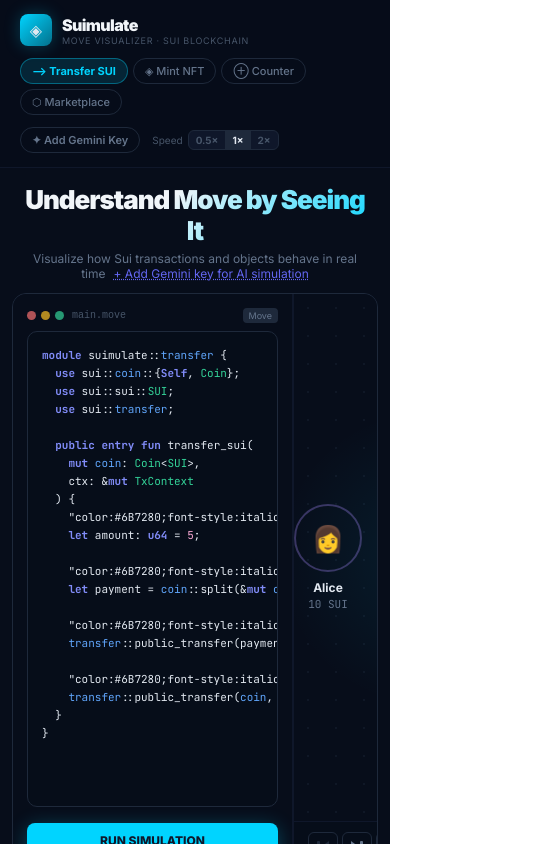
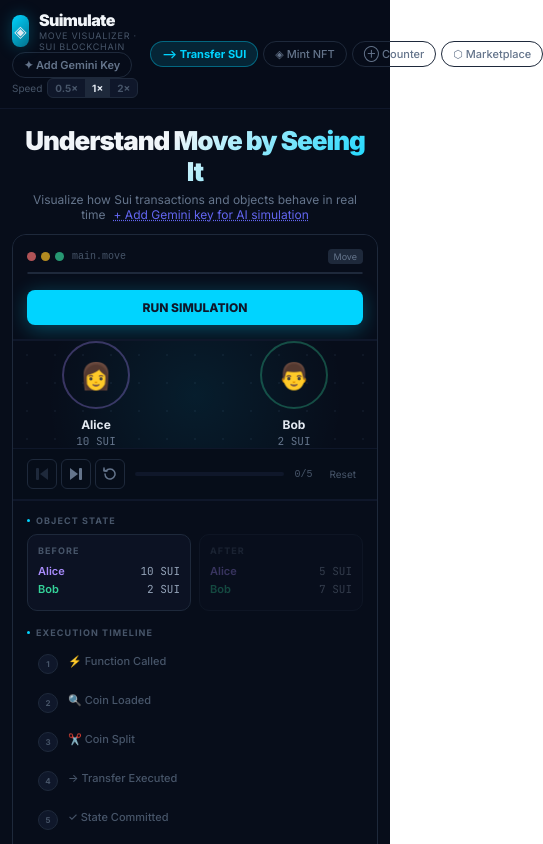
Before and after one commit to manueldezman/suimulate, a React (Vite) app: page / in a window 390 px wide. Shown: the top 844 px of the page, 543 px wide, since content can reach past the window. Built offline with nearby package versions, Linux system fonts and the light colour scheme.

Commit message:
feat: optimize for mobile view

```diff
--- a/src/move-playground.jsx
+++ b/src/move-playground.jsx
@@ -1019,12 +1019,24 @@
         ::-webkit-scrollbar{width:4px;height:4px;}
         ::-webkit-scrollbar-track{background:transparent;}
         ::-webkit-scrollbar-thumb{background:#1E293B;border-radius:2px;}
+        @media (max-width: 768px) {
+          .main-grid {
+            grid-template-columns: 1fr !important;
+            grid-template-rows: auto auto auto !important;
+            overflow-y: auto !important;
+          }
+          .panel-left { min-height: 400px; border-right: none !important; border-bottom: 1px solid #0F172A; }
+          .panel-center { min-height: 400px; }
+          .panel-right { min-height: 400px; border-left: none !important; border-top: 1px solid #0F172A; }
+          }
+        }
       `}</style>
 
       {showKeyPanel && <GeminiKeyPanel geminiKey={geminiKey} onSave={setGeminiKey} onClose={()=>setShowKeyPanel(false)} />}
 
       {/* HEADER */}
-      <header style={{ padding:"14px 20px",borderBottom:"1px solid #0F172A",display:"flex",alignItems:"center",gap:"12px",background:"rgba(7,13,26,0.96)",backdropFilter:"blur(12px)",position:"sticky",top:0,zIndex:100,flexWrap:"wrap" }}>
+      <header style={{ padding:"10px 12px",borderBottom:"1px solid #0F172A",display:"flex",alignItems:"center",gap:"12px",background:"rgba(7,13,26,0.96)",backdropFilter:"blur(12px)",position:"sticky",top:0,zIndex:100, }}>
+        <div className="row-1">
           {/* Logo */}
           <div style={{ display:"flex",alignItems:"center",gap:"10px",flexShrink:0 }}>
             <div style={{ width:"32px",height:"32px",background:`linear-gradient(135deg, ${template.color}, ${template.color}80)`,borderRadius:"8px",display:"flex",alignItems:"center",justifyContent:"center",fontSize:"16px",boxShadow:`0 0 16px ${template.color}40`,transition:"all 0.4s ease" }}>◈</div>
@@ -1033,23 +1045,10 @@
               <div style={{ color:"#475569",fontSize:"9px",letterSpacing:"0.08em",textTransform:"uppercase" }}>Move Visualizer · Sui Blockchain</div>
             </div>
           </div>
-
-        <div style={{ flex:1 }} />
-
-        {/* Templates */}
-        <div style={{ display:"flex",gap:"5px",flexWrap:"wrap" }}>
-          {Object.values(TEMPLATES).map((t)=>(
-            <button key={t.id} onClick={()=>selectTemplate(t.id)} style={{ padding:"5px 11px",borderRadius:"20px",background:selectedTemplate===t.id?`${t.color}20`:"transparent",border:`1px solid ${selectedTemplate===t.id?t.color+"60":"#1E293B"}`,color:selectedTemplate===t.id?t.color:"#64748B",fontSize:"11px",fontWeight:selectedTemplate===t.id?700:500,cursor:"pointer",transition:"all 0.2s ease",whiteSpace:"nowrap" }}>
-              {t.icon} {t.label}
-            </button>
-          ))}
-        </div>
-
            {/* Gemini key */}
           <button onClick={()=>setShowKeyPanel(true)} style={{ display:"flex",alignItems:"center",gap:"6px",padding:"5px 11px",borderRadius:"20px",background:geminiKey?"rgba(99,102,241,0.15)":"transparent",border:`1px solid ${geminiKey?"#6366F160":"#1E293B"}`,color:geminiKey?"#818CF8":"#64748B",fontSize:"11px",fontWeight:600,cursor:"pointer",whiteSpace:"nowrap",flexShrink:0 }}>
             {geminiKey?"✦ AI On":"✦ Add Gemini Key"}
           </button>
-
           {/* Speed */}
           <div style={{ display:"flex",alignItems:"center",gap:"5px",flexShrink:0 }}>
             <span style={{ color:"#475569",fontSize:"10px" }}>Speed</span>
@@ -1059,6 +1058,20 @@
               ))}
             </div>
           </div>
+        </div>
+
+        <div className="row-2">
+          {/* Templates */}
+          <div style={{ display:"flex",gap:"5px", overflowX: "auto", whiteSpace: "nowrap", width: "100%", paddingBotton: "4px", }}>
+            {Object.values(TEMPLATES).map((t)=>(
+              <button key={t.id} onClick={()=>selectTemplate(t.id)} style={{ padding:"5px 11px",borderRadius:"20px",background:selectedTemplate===t.id?`${t.color}20`:"transparent",border:`1px solid ${selectedTemplate===t.id?t.color+"60":"#1E293B"}`,color:selectedTemplate===t.id?t.color:"#64748B",fontSize:"11px",fontWeight:selectedTemplate===t.id?700:500,cursor:"pointer",transition:"all 0.2s ease",whiteSpace:"nowrap" }}>
+                {t.icon} {t.label}
+              </button>
+            ))}
+          </div>
+        </div>
+
+
       </header>
 
       {/* HERO */}
@@ -1073,10 +1086,11 @@
       </div>
 
       {/* MAIN GRID — responsive columns */}
-      <div style={{
+      <div className="main-grid" style={{
         flex:1,
         display:"grid",
         gridTemplateColumns:"minmax(280px, 320px) 1fr minmax(280px, 360px)",
+        gridTemplateRows:"1fr",
         gap:"1px",
         background:"#0F172A",
         margin:"0 12px 12px",
@@ -1087,12 +1101,12 @@
       }}>
 
         {/* LEFT: Code editor — scrollable */}
-        <div style={{ background:"#070D1A",padding:"14px",display:"flex",flexDirection:"column",borderRight:"1px solid #0F172A",overflow:"hidden",minHeight:0 }}>
+        <div className="panel-left" style={{ background:"#070D1A",padding:"14px",display:"flex",flexDirection:"column",borderRight:"1px solid #0F172A",overflow:"hidden",minHeight:0 }}>
           <CodeEditor code={code} onChange={setCode} templateColor={template.color} onRun={runSimulation} isRunning={isRunning} parseErrors={parseErrors} aiMode={aiMode} />
         </div>
 
         {/* CENTER: Visualization */}
-        <div style={{ background:"#070D1A",display:"flex",flexDirection:"column",minHeight:0 }}>
+        <div className="panel-center" style={{ background:"#070D1A",display:"flex",flexDirection:"column",minHeight:0 }}>
           <div style={{ flex:1,position:"relative",overflow:"hidden" }}>
             <VisualizationCanvas template={template} sim={activeSim} currentStep={currentStep} isComplete={isComplete} />
           </div>
@@ -1113,7 +1127,7 @@
         </div>
 
         {/* RIGHT: State + Timeline + Explanation — scrollable, grows with width */}
-        <div style={{ background:"#070D1A",borderLeft:"1px solid #0F172A",display:"flex",flexDirection:"column",overflow:"hidden",minHeight:0 }}>
+        <div className="panel-right" style={{ background:"#070D1A",borderLeft:"1px solid #0F172A",display:"flex",flexDirection:"column",overflow:"hidden",minHeight:0 }}>
           <div style={{ flex:1,overflowY:"auto",padding:"14px",display:"flex",flexDirection:"column",gap:"16px" }}>
             <Section label="Object State" color={template.color}>
               <StatePanel sim={activeSim} template={template} currentStep={currentStep} isComplete={isComplete} />
```
Lines whose indentation alone changed are shown as unchanged.
